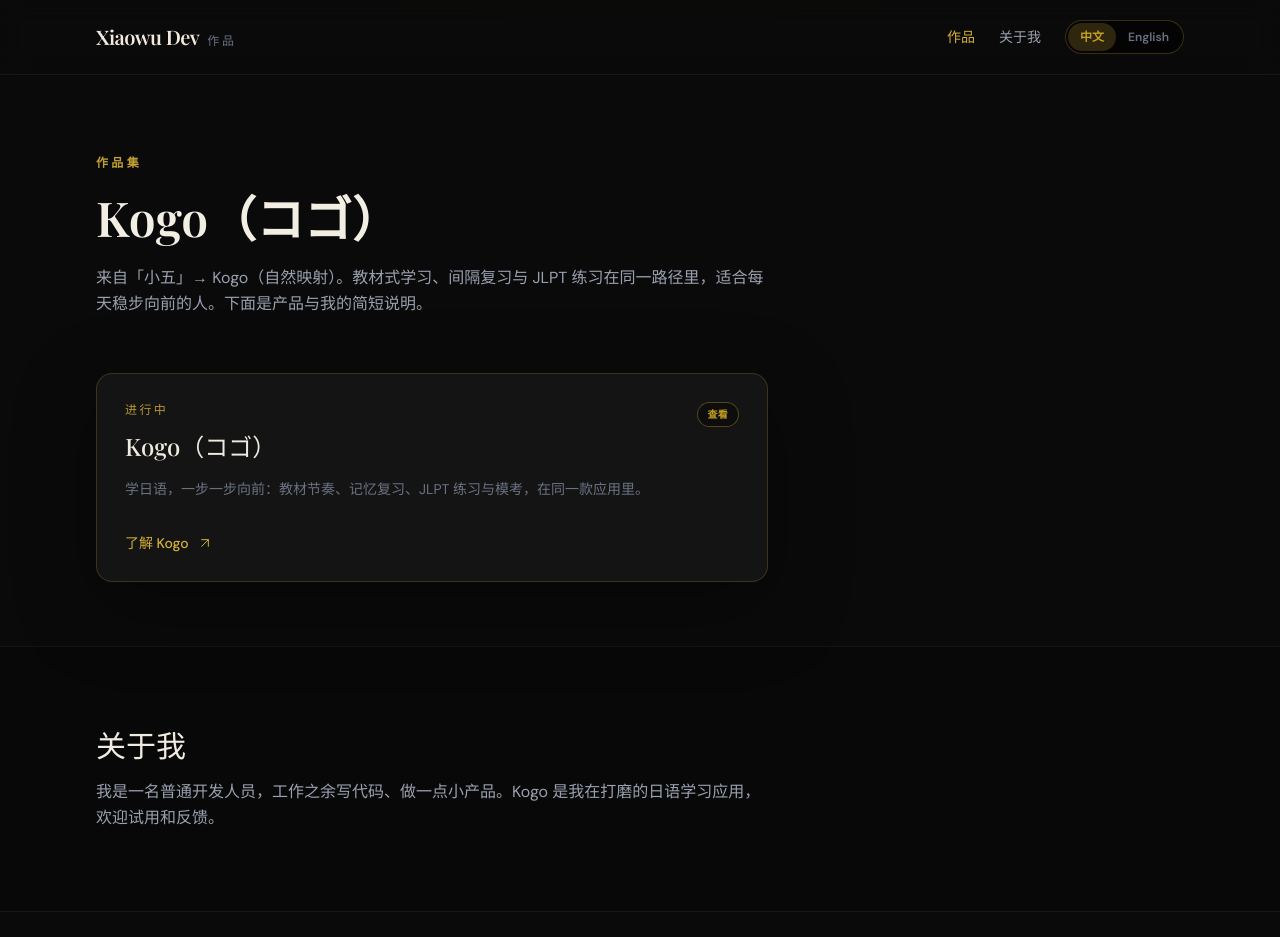
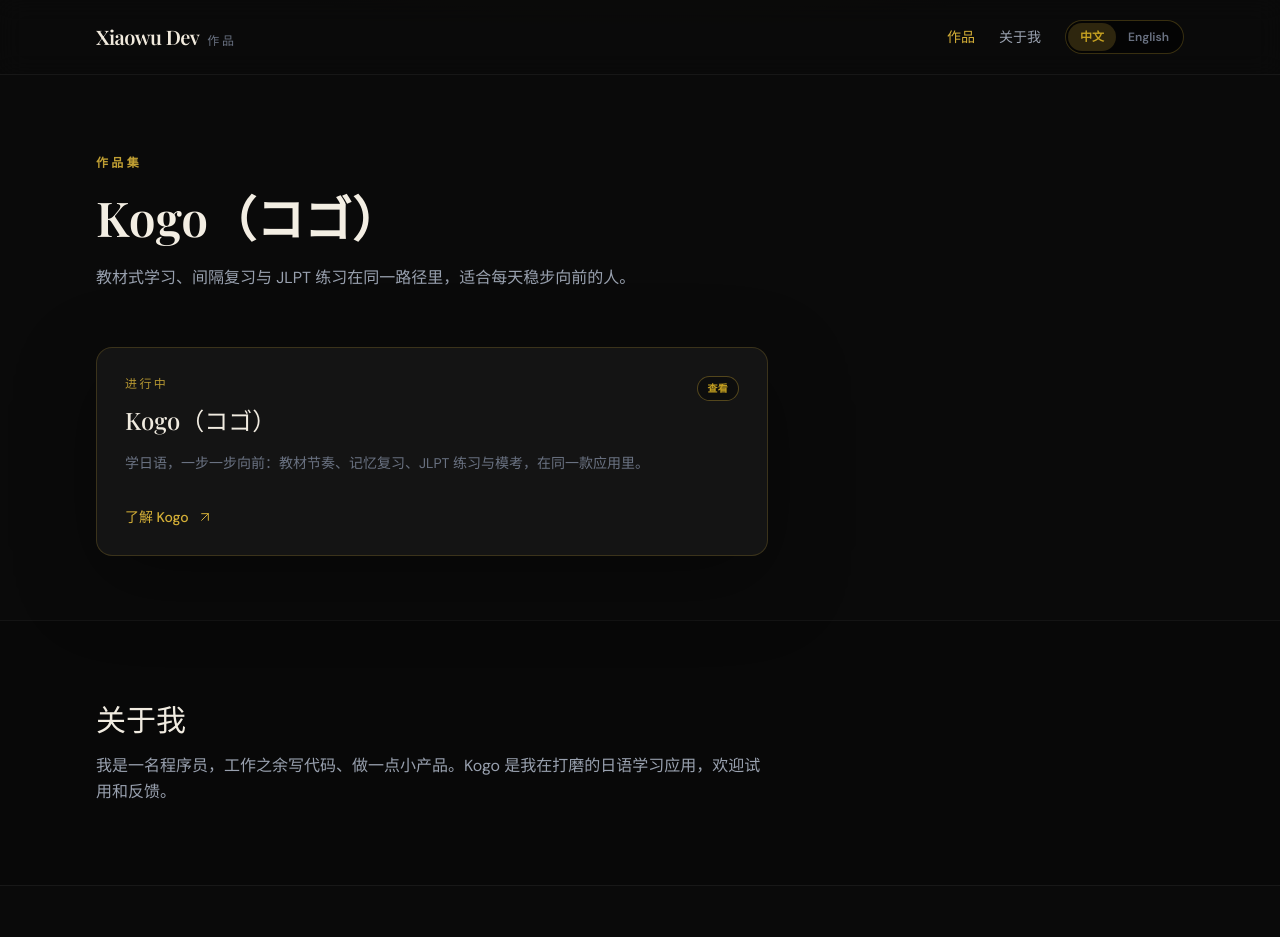
Before and after one commit to xiaowu95-dev/xiaowu95-dev.github.io, a React (Vite) app: page / in a window 1280 px wide. Shown: the top 937 px of the page. Built offline with nearby package versions, Linux system fonts and the light colour scheme; no server answers; a web font is replaced by a local one.

Commit message:
init project

```diff
--- a/index.html
+++ b/index.html
@@ -2,7 +2,7 @@
 <html lang="en">
   <head>
     <meta charset="UTF-8" />
-    <link rel="icon" type="image/svg+xml" href="/favicon.svg" />
+    <link rel="icon" type="image/svg+xml" href="/favicon.ico" />
     <meta name="viewport" content="width=device-width, initial-scale=1.0" />
     <meta name="description" content="Xiaowu Dev: Kogo, a Japanese study app with lessons, spaced review, and JLPT practice." />
     <link rel="preconnect" href="https://fonts.googleapis.com" />
--- a/src/i18n/messages.ts
+++ b/src/i18n/messages.ts
@@ -38,10 +38,10 @@ export const messages = {
       portfolioLabel: '作品集',
       heroTitle: 'Kogo（コゴ）',
       heroBody:
-        '来自「小五」→ Kogo（自然映射）。教材式学习、间隔复习与 JLPT 练习在同一路径里，适合每天稳步向前的人。下面是产品与我的简短说明。',
+        '教材式学习、间隔复习与 JLPT 练习在同一路径里，适合每天稳步向前的人。',
       aboutTitle: '关于我',
       aboutBody:
-        '我是一名普通开发人员，工作之余写代码、做一点小产品。Kogo 是我在打磨的日语学习应用，欢迎试用和反馈。',
+        '我是一名程序员，工作之余写代码、做一点小产品。Kogo 是我在打磨的日语学习应用，欢迎试用和反馈。',
       cardView: '查看',
       cardOpenDetail: '了解 Kogo',
       cardStayTuned: '敬请期待',
@@ -58,7 +58,6 @@ export const messages = {
       back: '← 返回首页',
       rangeTag: 'JLPT · 教材 · 复习',
       heroName: 'Kogo（コゴ）',
-      nameEtymology: '来自「小五」→ Kogo（自然映射）',
       sloganMain: 'Learn Japanese, step by step.',
       sloganSub: 'Your daily path to JLPT mastery.',
       sloganHint: '我们强调日积月累的节奏，而不是一夜速成的承诺。',
@@ -67,7 +66,7 @@ export const messages = {
         '功能来自我实际在写的应用：学习、练习、记忆、模考共用同一套内容与进度。',
       featureCourseTitle: '课程式学习',
       featureCourseBody:
-        '按教材节奏推进（当前主线：新标日初级上 / N5），课时里嵌小题，学完即练。',
+        '按教材节奏推进，课时里嵌小题，学完即练。',
       featureReviewTitle: '记忆与复习',
       featureReviewBody:
         '间隔复习调度复习队列，把词汇和语法从短期练回长期，而不是堆到考前一晚。',
@@ -83,7 +82,7 @@ export const messages = {
       storeAndroidVersion: '最新版本：{{v}}',
     },
     footer: {
-      copyrightLine: '© Copyright 2021, All Rights Reserved by Xiaowu Dev',
+      copyrightLine: '© Copyright 2026, All Rights Reserved by Xiaowu Dev',
     },
     phone: {
       appLabel: 'Kogo（コゴ）',
@@ -106,7 +105,7 @@ export const messages = {
       portfolioLabel: 'Portfolio',
       heroTitle: 'Kogo（コゴ）',
       heroBody:
-        'From Xiaowu (小五) to Kogo: a natural mapping. Textbook-style lessons, spaced review, and JLPT drills share one path for people who want steady daily progress. Below is the product and a short note about me.',
+        'Textbook-style lessons, spaced review, and JLPT drills share one path for people who want steady daily progress. Below is the product and a short note about me.',
       aboutTitle: 'About',
       aboutBody:
         'I am a regular developer. I write code and side projects after work. Kogo is the Japanese study app I am building and polishing, feedback is welcome.',
@@ -127,7 +126,6 @@ export const messages = {
       back: '← Home',
       rangeTag: 'JLPT · Course · Review',
       heroName: 'Kogo（コゴ）',
-      nameEtymology: 'From Xiaowu (小五) to Kogo: a natural mapping.',
       sloganMain: 'Learn Japanese, step by step.',
       sloganSub: 'Your daily path to JLPT mastery.',
       sloganHint: 'We emphasize steady, daily progress, not overnight promises.',
@@ -152,7 +150,7 @@ export const messages = {
       storeAndroidVersion: 'Latest version: {{v}}',
     },
     footer: {
-      copyrightLine: '© Copyright 2021, All Rights Reserved by Xiaowu Dev',
+      copyrightLine: '© Copyright 2026, All Rights Reserved by Xiaowu Dev',
     },
     phone: {
       appLabel: 'Kogo（コゴ）',
--- a/src/pages/AppDetail.tsx
+++ b/src/pages/AppDetail.tsx
@@ -79,15 +79,7 @@ export default function AppDetail() {
               <motion.p
                 initial={{ opacity: 0, y: 18 }}
                 animate={{ opacity: 1, y: 0 }}
-                transition={{ duration: 0.6, ease: sectionEase, delay: 0.13 }}
-                className="mt-3 max-w-readable text-sm leading-relaxed text-gray-500 sm:text-base"
-              >
-                {t('kogo.nameEtymology')}
-              </motion.p>
-              <motion.p
-                initial={{ opacity: 0, y: 18 }}
-                animate={{ opacity: 1, y: 0 }}
-                transition={{ duration: 0.6, ease: sectionEase, delay: 0.16 }}
+                transition={{ duration: 0.6, ease: sectionEase, delay: 0.14 }}
                 className="mt-8 max-w-readable font-display text-xl font-medium leading-snug text-[color:oklch(0.94_0.02_85)] sm:text-2xl"
               >
                 {t('kogo.sloganMain')}
@@ -95,7 +87,7 @@ export default function AppDetail() {
               <motion.p
                 initial={{ opacity: 0, y: 18 }}
                 animate={{ opacity: 1, y: 0 }}
-                transition={{ duration: 0.6, ease: sectionEase, delay: 0.19 }}
+                transition={{ duration: 0.6, ease: sectionEase, delay: 0.18 }}
                 className="mt-2 max-w-readable text-base leading-relaxed text-gold-500/95 sm:text-lg"
               >
                 {t('kogo.sloganSub')}
@@ -103,7 +95,7 @@ export default function AppDetail() {
               <motion.p
                 initial={{ opacity: 0, y: 18 }}
                 animate={{ opacity: 1, y: 0 }}
-                transition={{ duration: 0.6, ease: sectionEase, delay: 0.22 }}
+                transition={{ duration: 0.6, ease: sectionEase, delay: 0.21 }}
                 className="mt-4 max-w-readable text-sm leading-relaxed text-gray-500"
               >
                 {t('kogo.sloganHint')}
@@ -112,7 +104,7 @@ export default function AppDetail() {
               <motion.div
                 initial={{ opacity: 0, y: 16 }}
                 animate={{ opacity: 1, y: 0 }}
-                transition={{ duration: 0.55, ease: sectionEase, delay: 0.28 }}
+                transition={{ duration: 0.55, ease: sectionEase, delay: 0.26 }}
                 className="mt-10 flex flex-col gap-3 sm:flex-row sm:items-stretch"
               >
                 <a
--- a/src/pages/Home.tsx
+++ b/src/pages/Home.tsx
@@ -29,9 +29,10 @@ export default function Home() {
   return (
     <div className="gold-ambient flex min-h-screen flex-col">
       <SiteHeader />
-      <main className="flex-1">
-        <section className="mx-auto max-w-6xl px-6 pb-16 pt-16 sm:px-8 sm:pt-20">
-          <div className="max-w-2xl">
+      <main className="flex min-h-0 flex-1 flex-col">
+        <section className="flex flex-1 flex-col">
+          <div className="mx-auto flex w-full max-w-6xl flex-1 flex-col px-6 pb-16 pt-16 sm:px-8 sm:pt-20">
+            <div className="max-w-2xl">
             <motion.div
               initial={{ opacity: 0, y: 16 }}
               animate={{ opacity: 1, y: 0 }}
@@ -104,11 +105,15 @@ export default function Home() {
               )
             })}
             </motion.ul>
+            </div>
           </div>
         </section>
 
-        <section id="about" className="border-t border-white/[0.05] bg-black/20 py-20">
-          <div className="mx-auto max-w-6xl px-6 sm:px-8">
+        <section
+          id="about"
+          className="mt-auto border-t border-white/[0.05] bg-black/20 py-16 sm:py-20"
+        >
+          <div className="mx-auto w-full max-w-6xl px-6 sm:px-8">
             <motion.div
               initial={{ opacity: 0, y: 18 }}
               whileInView={{ opacity: 1, y: 0 }}
```
